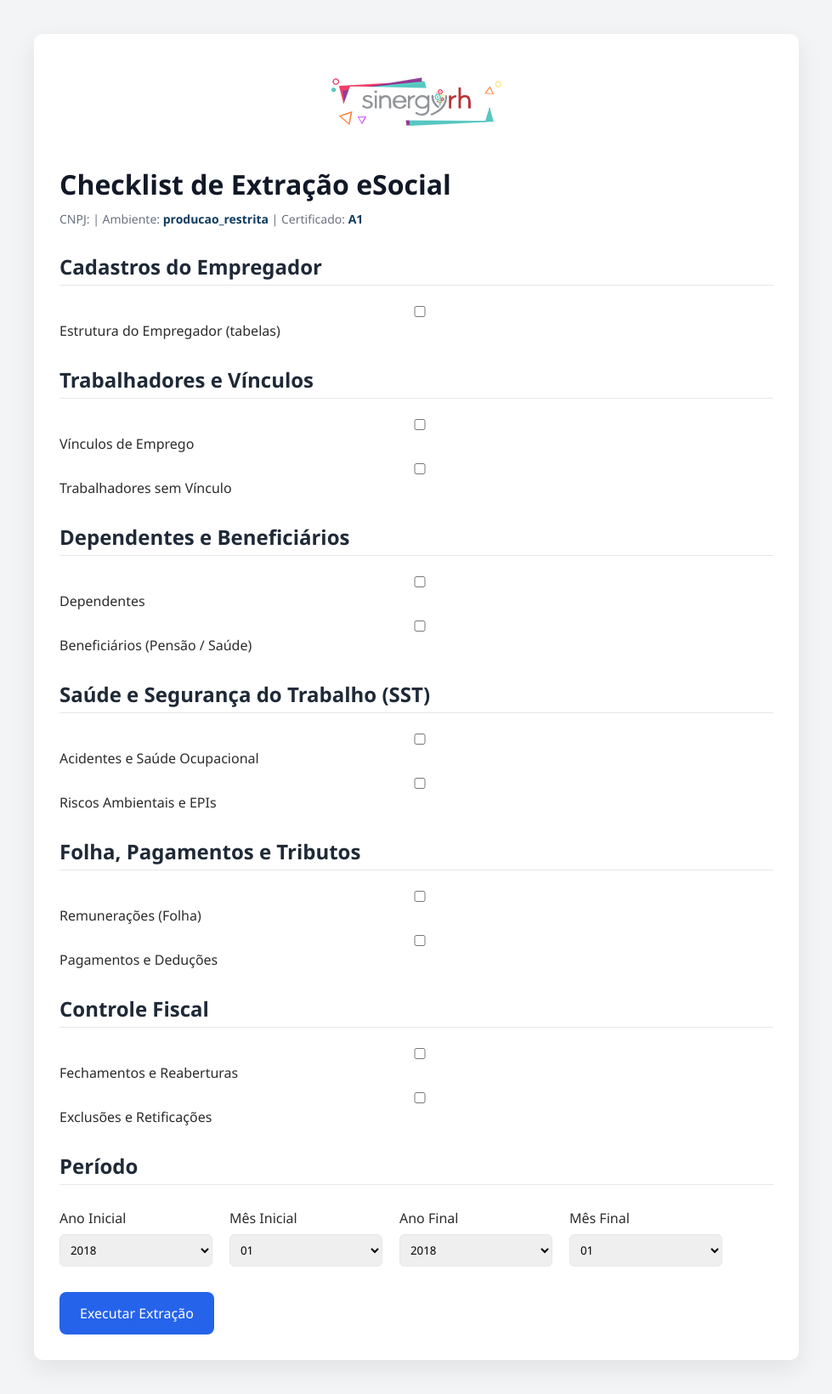
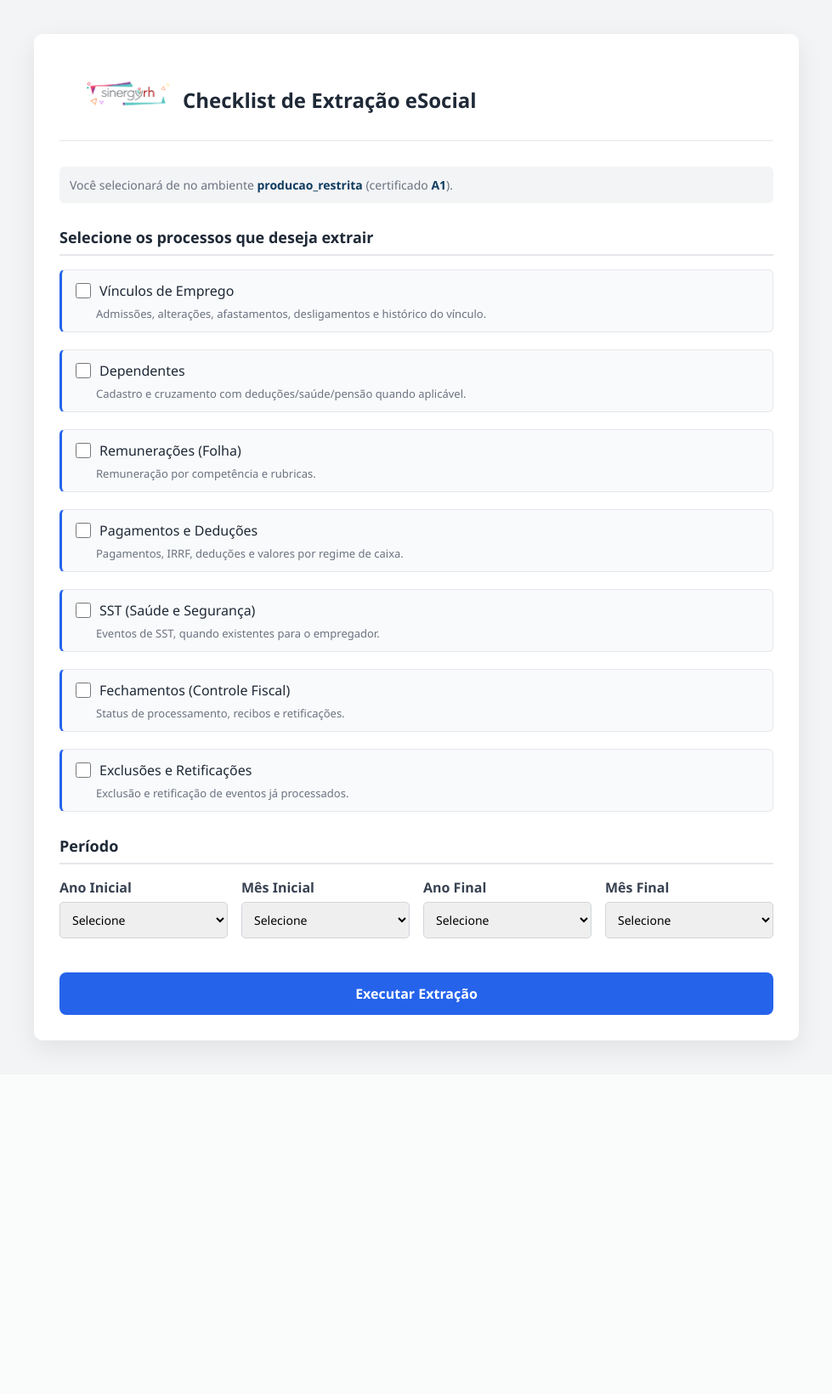
Before and after one commit to Artvini10/eSocial-extrator, a FastAPI app: page /checklist in a window 1280 px wide. Shown: the whole page at 85% size, without its empty margins (150-1129 px from the left). After the commit the page ends 1242 px from the top, so only its background shows below. Run offline with FastAPI, Linux system fonts and the light colour scheme.

Commit message:
Enhance checklist.html with improved structure, descriptions, and better styling

```diff
--- a/src/templates/checklist.html
+++ b/src/templates/checklist.html
@@ -20,60 +20,116 @@
             box-shadow: 0 10px 30px rgba(0,0,0,0.08);
         }
 
-        .logo {
+        header {
             text-align: center;
-            margin-bottom: 20px;
+            margin-bottom: 30px;
         }
 
-        .logo img {
-            max-width: 220px;
+        header img {
+            max-width: 200px;
+            margin-bottom: 15px;
         }
 
-        h1 {
-            margin-bottom: 10px;
-            color: #111827;
+        header h1 {
+            font-size: 24px;
+            color: #1f2937;
+            margin: 0;
         }
 
         h2 {
-            margin-top: 30px;
+            margin-top: 28px;
+            margin-bottom: 16px;
             color: #1f2937;
-            border-bottom: 1px solid #e5e7eb;
-            padding-bottom: 5px;
+            border-bottom: 2px solid #e5e7eb;
+            padding-bottom: 8px;
+            font-size: 18px;
+        }
+
+        .card {
+            background: white;
+        }
+
+        .card h2 {
+            margin-top: 0;
+        }
+
+        .check-item {
+            margin-bottom: 20px;
+            padding: 12px;
+            background: #f9fafb;
+            border-radius: 6px;
+            border-left: 3px solid #2563eb;
+        }
+
+        .check-item label {
+            display: flex;
+            align-items: center;
+            font-weight: 500;
+            color: #1f2937;
+            cursor: pointer;
+            margin: 0;
+        }
+
+        .check-item input[type="checkbox"] {
+            margin-right: 10px;
+            width: 18px;
+            height: 18px;
+            cursor: pointer;
+        }
+
+        .check-item p {
+            margin: 6px 0 0 28px;
+            font-size: 13px;
+            color: #6b7280;
+        }
+
+        .field {
+            margin-bottom: 16px;
+        }
+
+        .periodo {
+            display: flex;
+            gap: 16px;
+            margin-top: 12px;
+            flex-wrap: wrap;
+        }
+
+        .periodo .field {
+            flex: 1;
+            min-width: 150px;
         }
 
         label {
             display: block;
-            margin: 8px 0;
-        }
-
-        .grupo {
-            margin-top: 15px;
-        }
-
-        .periodo {
-            display: flex;
-            gap: 20px;
-            margin-top: 15px;
-            flex-wrap: wrap;
-        }
-
-        .periodo > div {
-            min-width: 180px;
+            font-weight: bold;
+            color: #374151;
+            margin-bottom: 6px;
         }
 
         select {
-            padding: 8px;
             width: 100%;
+            padding: 10px;
+            border: 1px solid #d1d5db;
+            border-radius: 5px;
+            font-size: 14px;
+        }
+
+        select:focus {
+            outline: none;
+            border-color: #2563eb;
+            box-shadow: 0 0 0 3px rgba(37, 99, 235, 0.1);
         }
 
         button {
-            margin-top: 30px;
+            width: 100%;
+            margin-top: 24px;
             padding: 14px 24px;
             background: #2563eb;
             color: white;
             border: none;
             border-radius: 8px;
             font-size: 16px;
+            font-weight: bold;
             cursor: pointer;
         }
 
@@ -83,8 +139,11 @@
 
         .meta {
             color: #6b7280;
-            margin-top: 6px;
             font-size: 14px;
+            margin-top: 8px;
+            padding: 12px;
+            background: #f3f4f6;
+            border-radius: 6px;
         }
 
         .resultado {
@@ -95,92 +154,139 @@
             border-radius: 10px;
             overflow: auto;
             font-size: 13px;
+            font-family: monospace;
+            max-height: 400px;
+        }
+
+        input[type="hidden"] {
+            display: none;
         }
     </style>
 </head>
 <body>
 
 <div class="container">
+    <header>
+        <img src="/static/logo.png" alt="SinergyRH">
+        <h1>Checklist de Extração eSocial</h1>
+    </header>
 
-    <div class="logo">
-        <img src="/static/logo.png" alt="SinergyRH">
+    <div class="meta">
+        Você selecionará de <b>{{ cnpj }}</b> no ambiente <b>{{ ambiente }}</b> (certificado <b>{{ cert_tipo }}</b>).
     </div>
 
-    <h1>Checklist de Extração eSocial</h1>
-    <p class="meta">CNPJ: <b>{{ cnpj }}</b> | Ambiente: <b>{{ ambiente }}</b> | Certificado: <b>{{ cert_tipo }}</b></p>
+    <form method="post" action="/checklist">
+        <input type="hidden" name="cnpj" value="{{ cnpj }}">
+        <input type="hidden" name="ambiente" value="{{ ambiente }}">
+        <input type="hidden" name="certificado" value="{{ cert_tipo }}">
 
-    <form action="/checklist" method="post">
+        <h2>Selecione os processos que deseja extrair</h2>
 
-        <h2>Cadastros do Empregador</h2>
-        <div class="grupo">
-            <label><input type="checkbox" name="temas" value="Estrutura do Empregador"> Estrutura do Empregador (tabelas)</label>
+        <div class="check-item">
+            <label><input type="checkbox" name="temas" value="Vinculos"> Vínculos de Emprego</label>
+            <p>Admissões, alterações, afastamentos, desligamentos e histórico do vínculo.</p>
         </div>
 
-        <h2>Trabalhadores e Vínculos</h2>
-        <div class="grupo">
-            <label><input type="checkbox" name="temas" value="Vinculos de Emprego"> Vínculos de Emprego</label>
-            <label><input type="checkbox" name="temas" value="Trabalhadores sem Vinculo"> Trabalhadores sem Vínculo</label>
+        <div class="check-item">
+            <label><input type="checkbox" name="temas" value="Dependentes"> Dependentes</label>
+            <p>Cadastro e cruzamento com deduções/saúde/pensão quando aplicável.</p>
         </div>
 
-        <h2>Dependentes e Beneficiários</h2>
-        <div class="grupo">
-            <label><input type="checkbox" name="temas" value="Dependentes"> Dependentes</label>
-            <label><input type="checkbox" name="temas" value="Beneficiarios Pensao Saude"> Beneficiários (Pensão / Saúde)</label>
+        <div class="check-item">
+            <label><input type="checkbox" name="temas" value="Folha"> Remunerações (Folha)</label>
+            <p>Remuneração por competência e rubricas.</p>
         </div>
 
-        <h2>Saúde e Segurança do Trabalho (SST)</h2>
-        <div class="grupo">
-            <label><input type="checkbox" name="temas" value="SST Acidentes Saude"> Acidentes e Saúde Ocupacional</label>
-            <label><input type="checkbox" name="temas" value="SST Riscos EPIs"> Riscos Ambientais e EPIs</label>
+        <div class="check-item">
+            <label><input type="checkbox" name="temas" value="Pagamentos"> Pagamentos e Deduções</label>
+            <p>Pagamentos, IRRF, deduções e valores por regime de caixa.</p>
         </div>
 
-        <h2>Folha, Pagamentos e Tributos</h2>
-        <div class="grupo">
-            <label><input type="checkbox" name="temas" value="Remuneracoes Folha"> Remunerações (Folha)</label>
-            <label><input type="checkbox" name="temas" value="Pagamentos Deducoes"> Pagamentos e Deduções</label>
+        <div class="check-item">
+            <label><input type="checkbox" name="temas" value="SST"> SST (Saúde e Segurança)</label>
+            <p>Eventos de SST, quando existentes para o empregador.</p>
         </div>
 
-        <h2>Controle Fiscal</h2>
-        <div class="grupo">
-            <label><input type="checkbox" name="temas" value="Fechamentos Reaberturas"> Fechamentos e Reaberturas</label>
-            <label><input type="checkbox" name="temas" value="Exclusoes Retificacoes"> Exclusões e Retificações</label>
+        <div class="check-item">
+            <label><input type="checkbox" name="temas" value="Fechamento"> Fechamentos (Controle Fiscal)</label>
+            <p>Status de processamento, recibos e retificações.</p>
+        </div>
+
+        <div class="check-item">
+            <label><input type="checkbox" name="temas" value="Exclusoes"> Exclusões e Retificações</label>
+            <p>Exclusão e retificação de eventos já processados.</p>
         </div>
 
         <h2>Período</h2>
+
         <div class="periodo">
-            <div>
+            <div class="field">
                 <label>Ano Inicial</label>
                 <select name="ano_ini" required>
-                    {% for y in range(2018, 2027) %}
-                        <option value="{{ y }}">{{ y }}</option>
-                    {% endfor %}
+                    <option value="">Selecione</option>
+                    <option value="2018">2018</option>
+                    <option value="2019">2019</option>
+                    <option value="2020">2020</option>
+                    <option value="2021">2021</option>
+                    <option value="2022">2022</option>
+                    <option value="2023">2023</option>
+                    <option value="2024">2024</option>
+                    <option value="2025">2025</option>
+                    <option value="2026">2026</option>
                 </select>
             </div>
 
-            <div>
+            <div class="field">
                 <label>Mês Inicial</label>
                 <select name="mes_ini" required>
-                    {% for m in range(1, 13) %}
-                        <option value="{{ m }}">{{ "%02d"|format(m) }}</option>
-                    {% endfor %}
+                    <option value="">Selecione</option>
+                    <option value="1">01</option>
+                    <option value="2">02</option>
+                    <option value="3">03</option>
+                    <option value="4">04</option>
+                    <option value="5">05</option>
+                    <option value="6">06</option>
+                    <option value="7">07</option>
+                    <option value="8">08</option>
+                    <option value="9">09</option>
+                    <option value="10">10</option>
+                    <option value="11">11</option>
+                    <option value="12">12</option>
                 </select>
             </div>
 
-            <div>
+            <div class="field">
                 <label>Ano Final</label>
                 <select name="ano_fim" required>
-                    {% for y in range(2018, 2027) %}
-                        <option value="{{ y }}">{{ y }}</option>
-                    {% endfor %}
+                    <option value="">Selecione</option>
+                    <option value="2018">2018</option>
+                    <option value="2019">2019</option>
+                    <option value="2020">2020</option>
+                    <option value="2021">2021</option>
+                    <option value="2022">2022</option>
+                    <option value="2023">2023</option>
+                    <option value="2024">2024</option>
+                    <option value="2025">2025</option>
+                    <option value="2026">2026</option>
                 </select>
             </div>
 
-            <div>
+            <div class="field">
                 <label>Mês Final</label>
                 <select name="mes_fim" required>
-                    {% for m in range(1, 13) %}
-                        <option value="{{ m }}">{{ "%02d"|format(m) }}</option>
-                    {% endfor %}
+                    <option value="">Selecione</option>
+                    <option value="1">01</option>
+                    <option value="2">02</option>
+                    <option value="3">03</option>
+                    <option value="4">04</option>
+                    <option value="5">05</option>
+                    <option value="6">06</option>
+                    <option value="7">07</option>
+                    <option value="8">08</option>
+                    <option value="9">09</option>
+                    <option value="10">10</option>
+                    <option value="11">11</option>
+                    <option value="12">12</option>
                 </select>
             </div>
         </div>
@@ -189,6 +295,7 @@
     </form>
 
     {% if resultado %}
+        <h2>Resultado da Execução</h2>
         <div class="resultado">{{ resultado | tojson(indent=2) }}</div>
     {% endif %}
 
```
